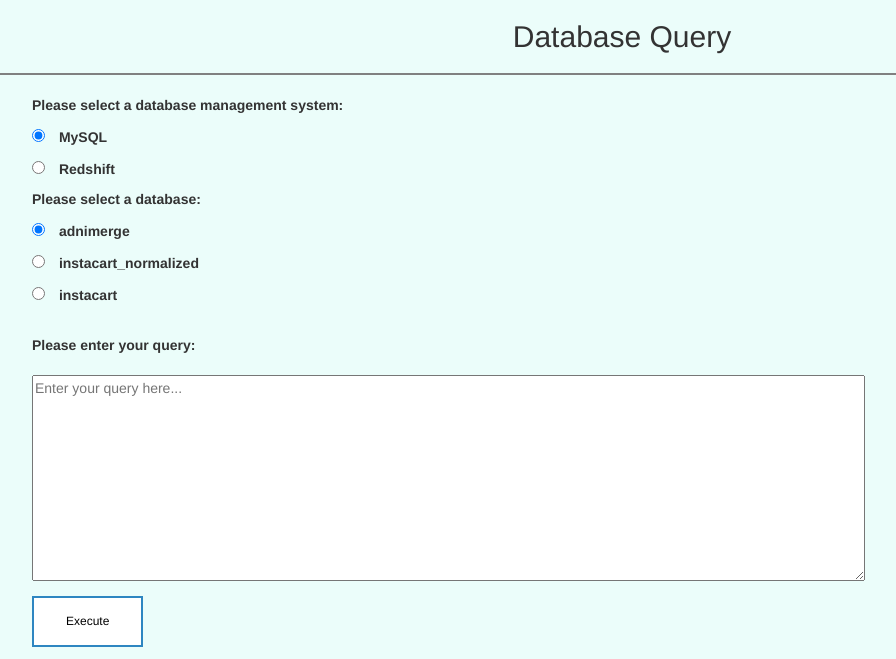
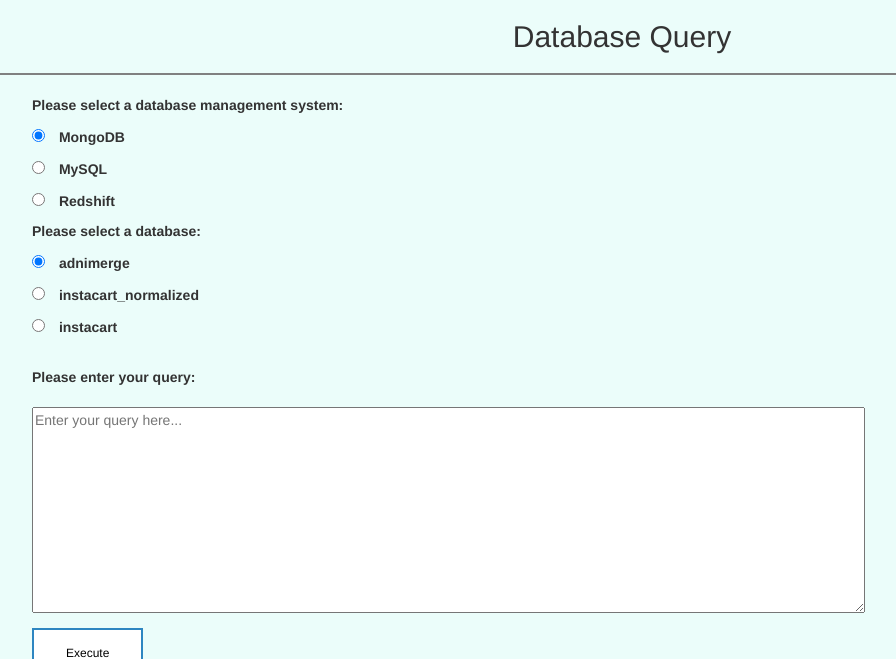
Before and after one commit to unaxiee/database-web-query, a Flask app: page / in a window 1280 px wide. Shown: the top 659 px of the page, without its empty margins (18-914 px from the left). Run offline with Flask 2, Linux system fonts and the light colour scheme; some libraries are stand-ins or nearby versions.

Commit message:
add mongodb tab

```diff
--- a/templates/index.html
+++ b/templates/index.html
@@ -86,7 +86,9 @@
     <script type="text/javascript">
       function retainValue(){
         {% if database %}
-          {% if database == 'mysql' %}
+          {% if database == 'mongodb' %}
+          document.getElementById('mongodb').checked = true;
+          {% elif database == 'mysql' %}
           document.getElementById('mysql').checked = true;
           {% else %}
           document.getElementById('redshift').checked = true;
@@ -291,7 +293,10 @@
 
       <p class="c1"><b>Please select a database management system:</b></p>
 
-      <input type="radio" id="mysql" name="database" value="mysql" style="margin-left: 50px" required checked>
+      <input type="radio" id="mongodb" name="database" value="mongodb" style="margin-left: 50px" required checked>
+      <label for="mongodb">MongoDB</label><br>
+
+      <input type="radio" id="mysql" name="database" value="mysql" style="margin-left: 50px">
       <label for="mysql">MySQL</label><br>
 
       <input type="radio" id="redshift" name="database" value="redshift" style="margin-left: 50px">
```
